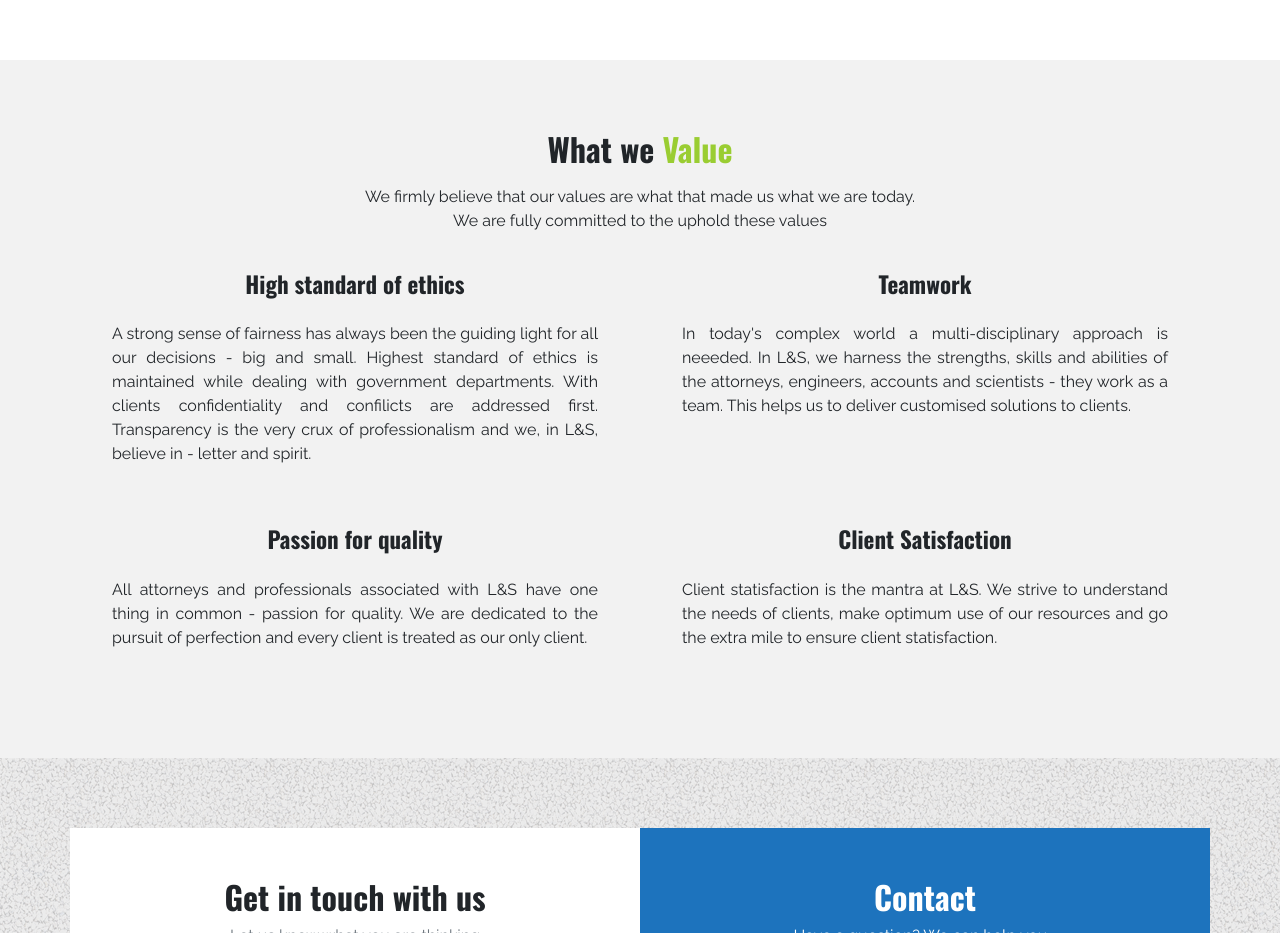
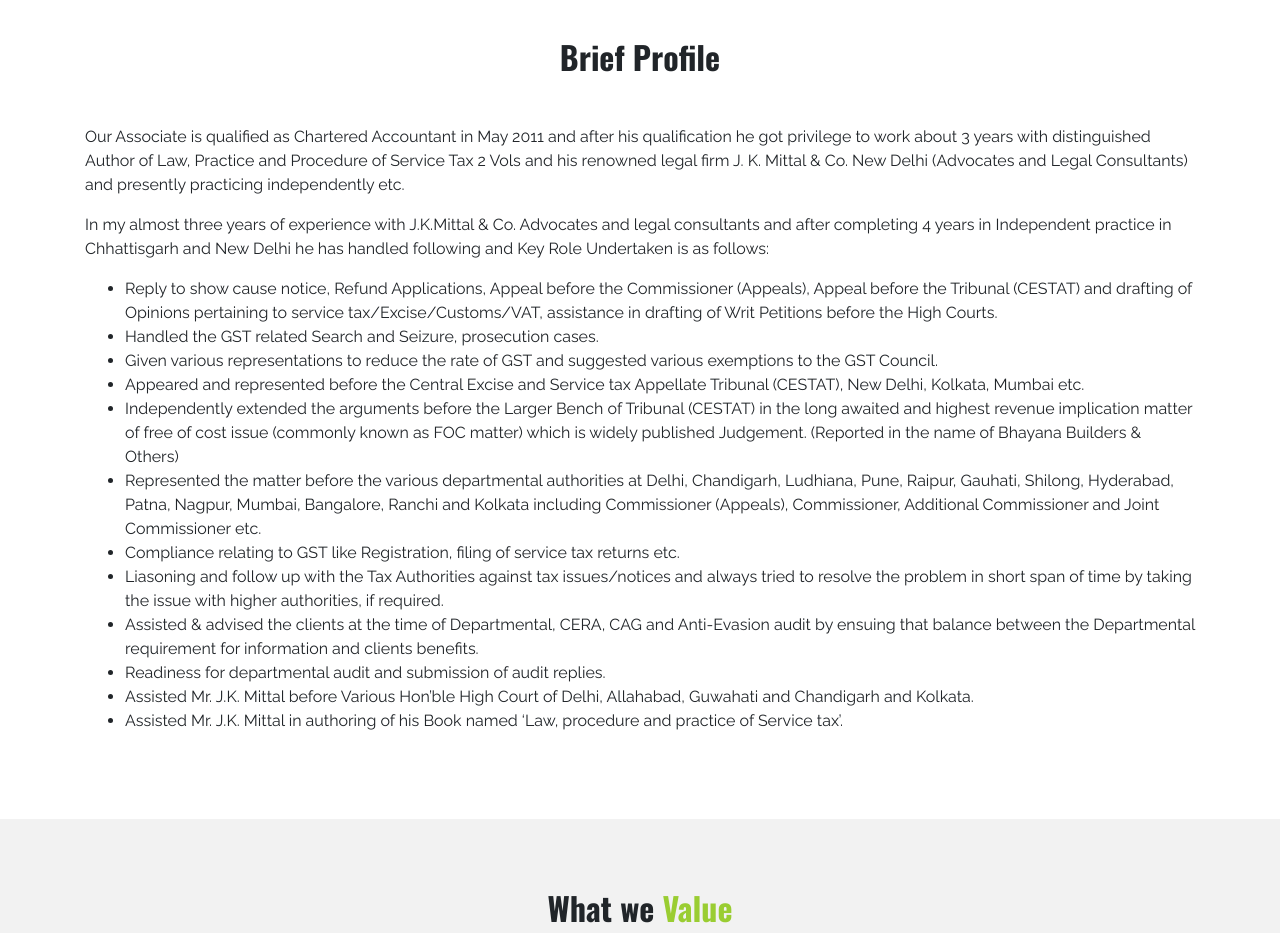
Before and after one commit to naveennvrgup/zen-ca-mail, a React (Create React App) app in the folder frontend/: page / in a window 1280 px wide. Shown: the part 1620-2553 px from the top of the page. Built offline with nearby package versions, Linux system fonts and the light colour scheme; some icons are missing.

Commit message:
added the history

```diff
--- a/frontend/package.json
+++ b/frontend/package.json
@@ -18,7 +18,8 @@
     "react-redux": "^6.0.0",
     "react-router": "^4.3.1",
     "react-router-dom": "^4.3.1",
-    "react-scripts": "2.1.3"
+    "react-scripts": "2.1.3",
+    "react-vertical-timeline": "^0.2.0"
   },
   "scripts": {
     "start": "react-scripts start",
--- a/frontend/src/main/aboutus.js
+++ b/frontend/src/main/aboutus.js
@@ -1,4 +1,5 @@
 import React, { Component } from 'react'
+import History from './history'
 
 export default class aboutus extends Component {
     render() {
@@ -33,6 +34,7 @@ export default class aboutus extends Component {
                         </div>
                     </div>
                 </div>
+                <History />
             </div>
         )
     }
--- a/frontend/src/main/footer.js
+++ b/frontend/src/main/footer.js
@@ -26,14 +26,14 @@ export default class footer extends Component {
                                 <h4>newsletter</h4>
                                 <div>Subscribe to the email newsletter to stay updated on finance!</div>
                                 <div className="text-center">
+                                </div>
                                     <button id='footer_sub_btn'>Subscribe</button>
-                                </div>
                             </div>
                             <div className="col-md-3">
                                 <h4>Credits</h4>
                                 <div>Website built by <br />
                                     <span className="font-weight-bold">
-                                        <a href="https://zenithec.com" target='_blank'>Zenithec Techware</a>
+                                        <a rel='noopener noreferrer' href="https://zenithec.com" target='_blank'>Zenithec Techware</a>
                                     </span>
                                 </div>
                             </div>
--- a/frontend/src/main/history.js
+++ b/frontend/src/main/history.js
@@ -3,8 +3,54 @@ import React, { Component } from 'react'
 export default class history extends Component {
     render() {
         return (
-            <div>
-                history
+            <div id='history'>
+                <div className="container">
+                    <h2 className="hf text-center mt-5">Brief Profile</h2>
+                    <p className='mt-5'>
+                        Our Associate is qualified as Chartered Accountant in May 2011 and after his qualification he got privilege to work about 3 years with distinguished Author of Law, Practice and Procedure of Service Tax 2 Vols and his renowned legal firm J. K. Mittal & Co. New Delhi (Advocates and Legal Consultants) and presently practicing independently etc.
+                </p>
+                    <p>
+                        In my almost three years of experience with J.K.Mittal & Co. Advocates and legal consultants and after completing 4 years in Independent practice in Chhattisgarh and New Delhi he has handled following and Key Role Undertaken is as follows:
+                </p>
+                    <ul>
+                        <li>
+                            Reply to show cause notice, Refund Applications, Appeal before the Commissioner (Appeals), Appeal before the Tribunal (CESTAT) and drafting of Opinions pertaining to service tax/Excise/Customs/VAT, assistance in drafting of Writ Petitions before the High Courts.
+                    </li>
+                        <li>
+                            Handled the GST related Search and Seizure, prosecution cases.
+                    </li>
+                        <li>
+                            Given various representations to reduce the rate of GST and suggested various exemptions to the GST Council.
+                    </li>
+                        <li>
+                            Appeared and represented before the Central Excise and Service tax Appellate Tribunal (CESTAT), New Delhi, Kolkata, Mumbai etc.
+                    </li>
+                        <li>
+                            Independently extended the arguments before the Larger Bench of Tribunal (CESTAT) in the long awaited and highest revenue implication matter of free of cost issue (commonly known as FOC matter) which is widely published Judgement. (Reported in the name of Bhayana Builders & Others)
+                    </li>
+                        <li>
+                            Represented the matter before the various departmental authorities at Delhi, Chandigarh, Ludhiana, Pune, Raipur, Gauhati, Shilong, Hyderabad, Patna, Nagpur, Mumbai, Bangalore, Ranchi and Kolkata including Commissioner (Appeals), Commissioner, Additional Commissioner and Joint Commissioner etc.
+                    </li>
+                        <li>
+                            Compliance relating to GST like Registration, filing of service tax returns etc.
+                    </li>
+                        <li>
+                            Liasoning and follow up with the Tax Authorities against tax issues/notices and always tried to resolve the problem in short span of time by taking the issue with higher authorities, if required.
+                    </li>
+                        <li>
+                            Assisted & advised the clients at the time of Departmental, CERA, CAG and Anti-Evasion audit by ensuing that balance between the Departmental requirement for information and clients benefits.
+                    </li>
+                        <li>
+                            Readiness for departmental audit and submission of audit replies.
+                    </li>
+                        <li>
+                            Assisted Mr. J.K. Mittal before Various Hon’ble High Court of Delhi, Allahabad, Guwahati and Chandigarh and Kolkata.
+                    </li>
+                        <li>
+                            Assisted Mr. J.K. Mittal in authoring of his Book named ‘Law, procedure and practice of Service tax’.
+                    </li>
+                    </ul>
+                </div>
             </div>
         )
     }
```
Also changed, not shown: 1 other file (tests, documents, lock files or other folders).
